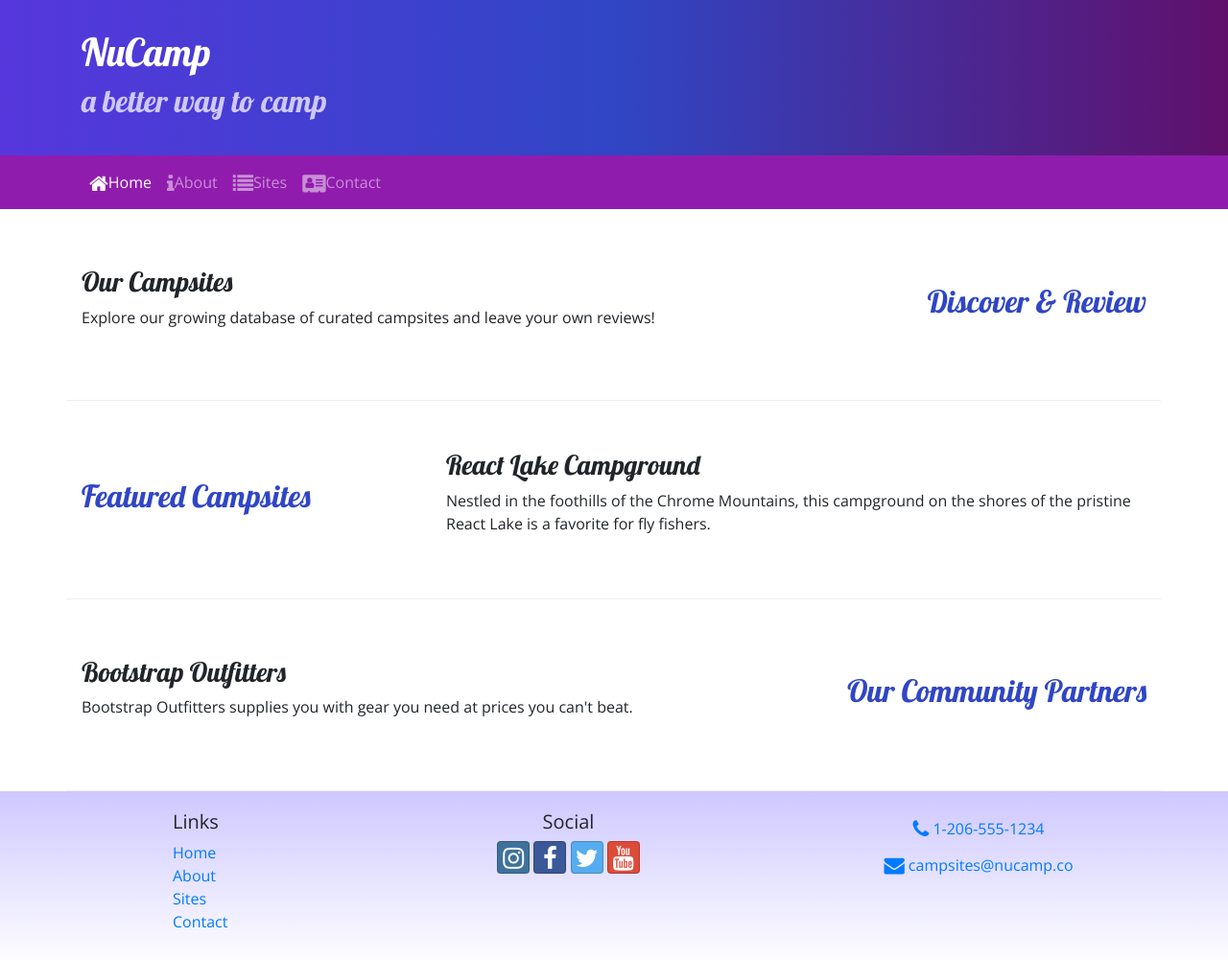
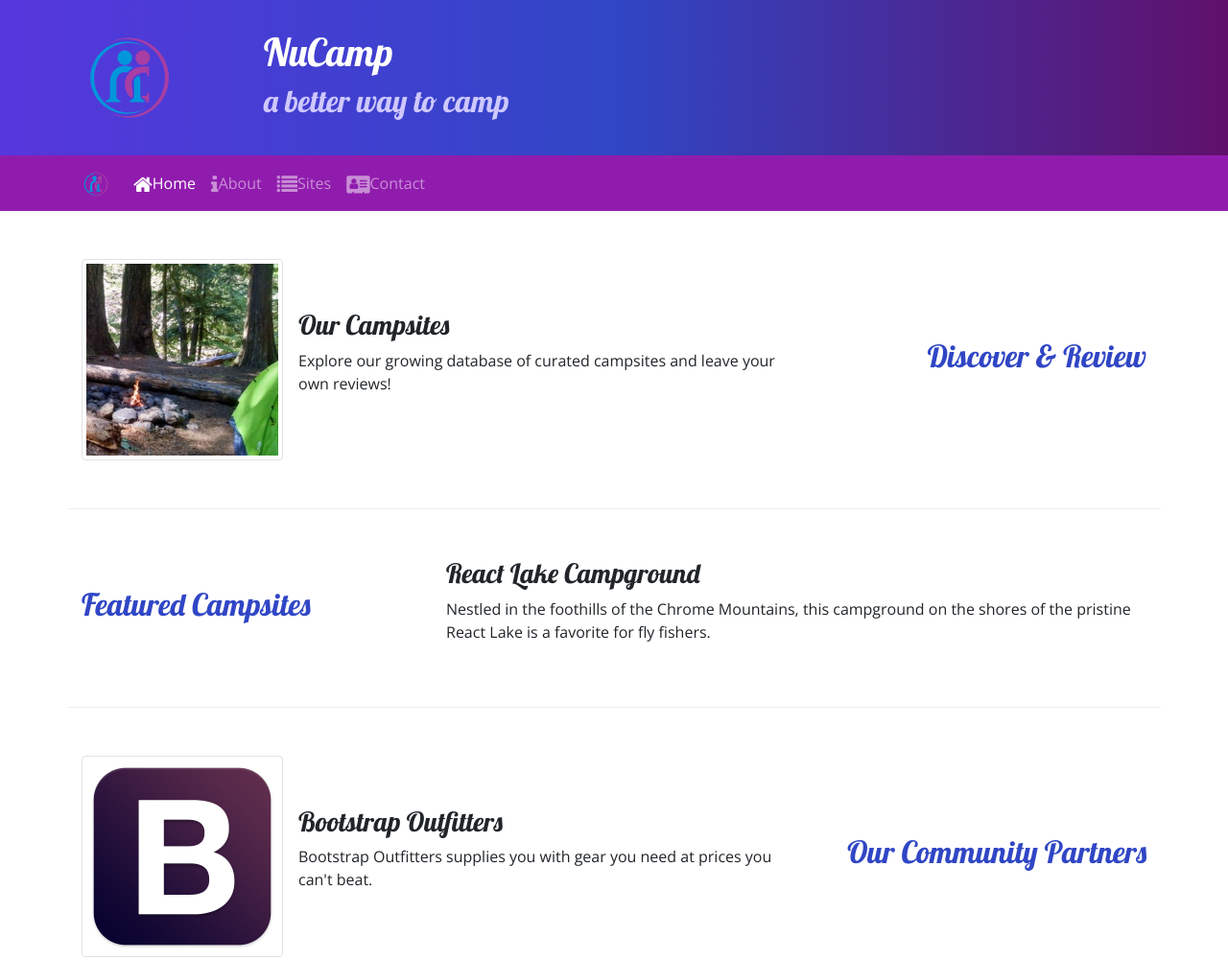
Before and after one commit to mosesrc/nucampsite, a website: page index.html in a window 1280 px wide. Shown: the top 1001 px of the page at 96% size. Drawn offline with nearby package versions, Linux system fonts and the light colour scheme.

Commit message:
Images and Media

```diff
--- a/index.html
+++ b/index.html
@@ -22,6 +22,9 @@
     <header class="jumbotron jumbotron-fluid">
         <div class="container">
             <div class="row">
+                <div class="col-4 col-sm-3 col-md-2 align-self-center">
+                    <img src="img/logo.png" alt="" class="img-fluid">
+                </div>
                 <div class="col">
                     <h1>NuCamp</h1>
                     <h2>a better way to camp</h2>
@@ -32,7 +35,8 @@
 
     <nav class="navbar navbar-expand-sm navbar-dark sticky-top">
         <div class="container">
-            <button class="navbar-toggler ml-auto" type="button" data-toggle="collapse" data-target="#nucampNavbar">
+            <a href="" class="navbar-brand"><img src="img/logo.png" alt="" height="30" width="30"></a>
+            <button class="navbar-toggler" type="button" data-toggle="collapse" data-target="#nucampNavbar">
                 <span class="navbar-toggler-icon"></span>
             </button>
             <div class="collapse navbar-collapse" id="nucampNavbar">
@@ -56,9 +60,16 @@
                 <h2 class="text-sm-right">Discover & Review</h2>
             </div>
             <div class="col">
-                <h3>Our Campsites</h3>
-                <p class="d-none d-sm-block">Explore our growing database of curated campsites and leave your own
-                    reviews!</p>
+                <div class="media">
+                    <img src="img/breadcrumb-trail-thumb.jpg" alt="Breadcrumb Trail"
+                        class="d-flex mr-3 img-thumbnail" />
+                    <div class="media-body align-self-center">
+                        <h3>Our Campsites</h3>
+                        <p class="d-none d-sm-block">Explore our growing database of curated campsites and leave your
+                            own
+                            reviews!</p>
+                    </div>
+                </div>
             </div>
         </div>
 
@@ -79,9 +90,15 @@
                 <h2 class="text-sm-right">Our Community Partners</h2>
             </div>
             <div class="col">
-                <h3>Bootstrap Outfitters</h3>
-                <p class="d-none d-sm-block">Bootstrap Outfitters supplies you with gear you need at prices you can't
-                    beat.</p>
+                <div class="media">
+                    <img class="d-flex mr-3 img-thumbnail" src="img/bootstrap-thumb.png" alt="Bootstrap Outfitters" />
+                    <div class="media-body align-self-center">
+                        <h3>Bootstrap Outfitters</h3>
+                        <p class="d-none d-sm-block">Bootstrap Outfitters supplies you with gear you need at prices you
+                            can't
+                            beat.</p>
+                    </div>
+                </div>
             </div>
         </div>
     </div>
```
Also changed, not shown: aboutus.html (+5 -1 lines), contactus.html (+5 -1 lines), img/bootstrap-thumb.png (added), img/breadcrumb-trail-thumb.jpg (added), img/breadcrumb-trail.jpg (added), img/chrome-river-thumb.jpg (added), img/chrome-river.jpg (added), img/logo.png (added), img/react-lake-thumb.jpg (added), img/react-lake.jpg (added), 1 other file.
